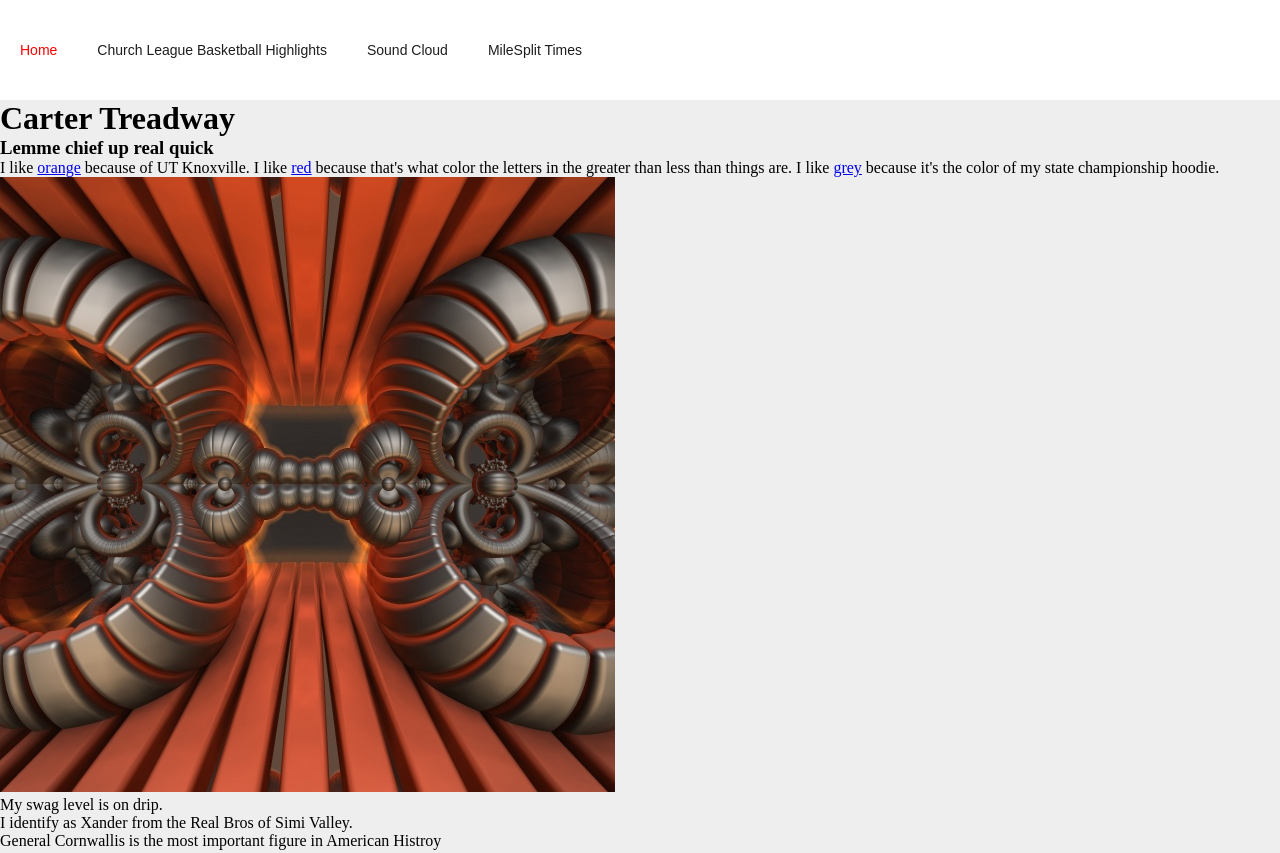
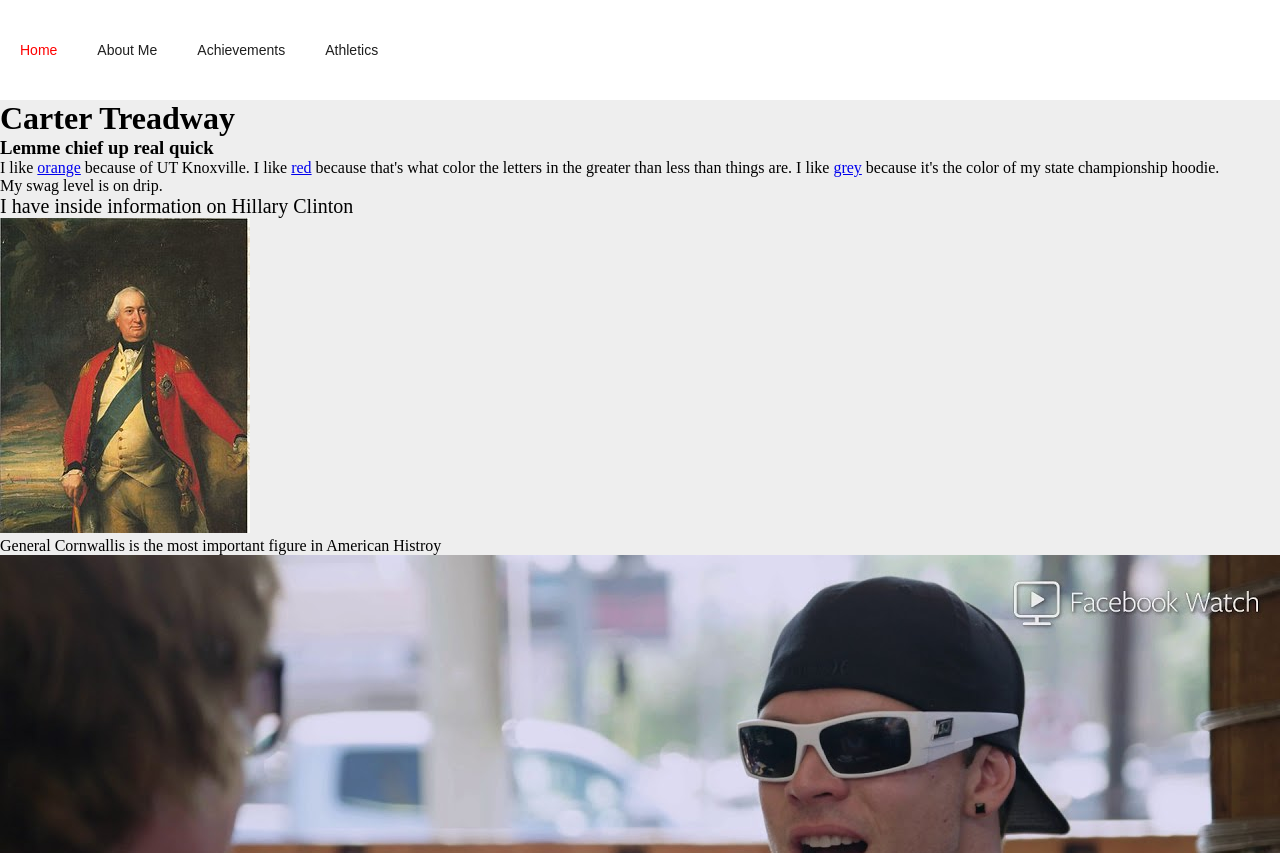
Before and after one commit to cartertreadway/cartertreadway, a plain HTML site: page index.html in a window 1280 px wide. Shown: the top 853 px of the page. Drawn offline with Linux system fonts and the light colour scheme.

Commit message:
gfjhjhgfg

```diff
--- a/index.html
+++ b/index.html
@@ -18,9 +18,9 @@
     <nav>
       <ul>
         <li><a href="index.html">Home</a></li>
-        <li><a href="churchleague.html">Church League Basketball Highlights</a></li>
-        <li><a href="soundcloud.html">Sound Cloud</a></li>
-        <li><a href="milesplit.html">MileSplit Times</a></li>
+        <li><a href="aboutme.html">About Me</a></li>
+        <li><a href="achievements.html">Achievements</a></li>
+        <li><a href="athletics.html">Athletics</a></li>
       </ul>
   </nav>
 
@@ -31,15 +31,14 @@
       <h3>Lemme chief up real quick</h3>
       <p>I like <a href="https://goo.gl/images/d6MsWk">orange</a> because of UT Knoxville. I like <a href="https://goo.gl/images/9HCHvy">red</a> because that's what color the letters in the greater than less than things are. I like <a href="https://goo.gl/images/2JHLZc">grey</a>
         because it's the color of my state championship hoodie.</p>
-        <img src="./img/gray-orange-mirror-image.jpg"/>
         <p>My swag level is on drip.</p>
-        <p>I identify as Xander from the Real Bros of Simi Valley.</p>
-        <p>General Cornwallis is the most important figure in American Histroy</p>
         <div id="joke">
         <p>I have inside information on Hillary Clinton</p>
       </div>
         <img src="./img/Cornwallis.jpg"/>
+        <p>General Cornwallis is the most important figure in American Histroy</p>
         <img src="./img/Xander.jpg"/>
+        <p>I identify as Xander from the Real Bros of Simi Valley.</p>
         <img src ="./img/churchbasketball.jpg"/>
         <div id="basketball">
         <p>I am a 7th grade church league basketball champion</p>
```
Also changed, not shown: aboutme.html (renamed from churchleague.html, +3 -3 lines), achievements.html (renamed from soundcloud.html, +3 -3 lines), athletics.html (renamed from milesplit.html, +3 -3 lines), img/background.jpg (added), img/cloth.jpg (added), img/flag.jpg (added), img/images.jfif (added), img/salad.jpg (added).
